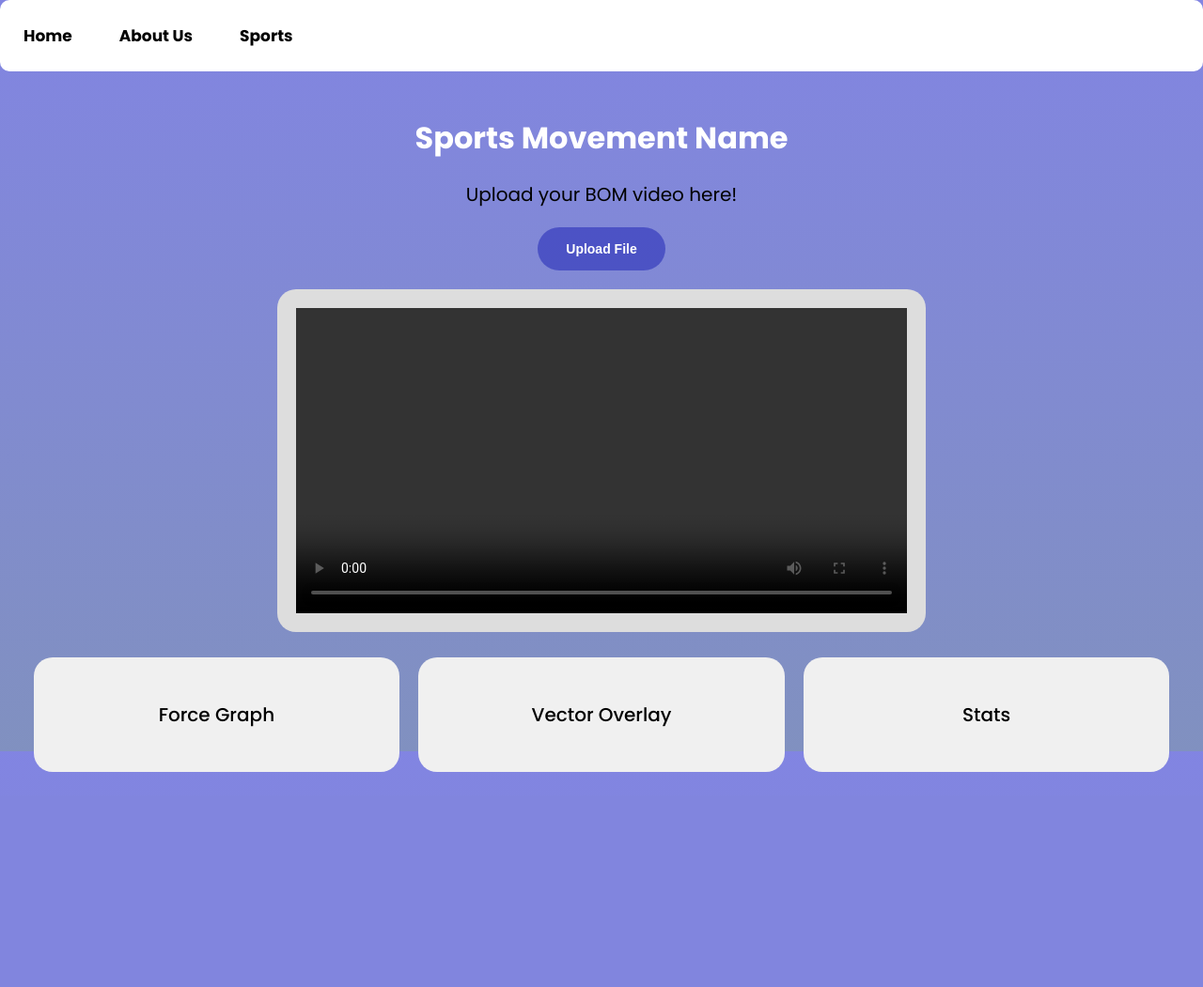
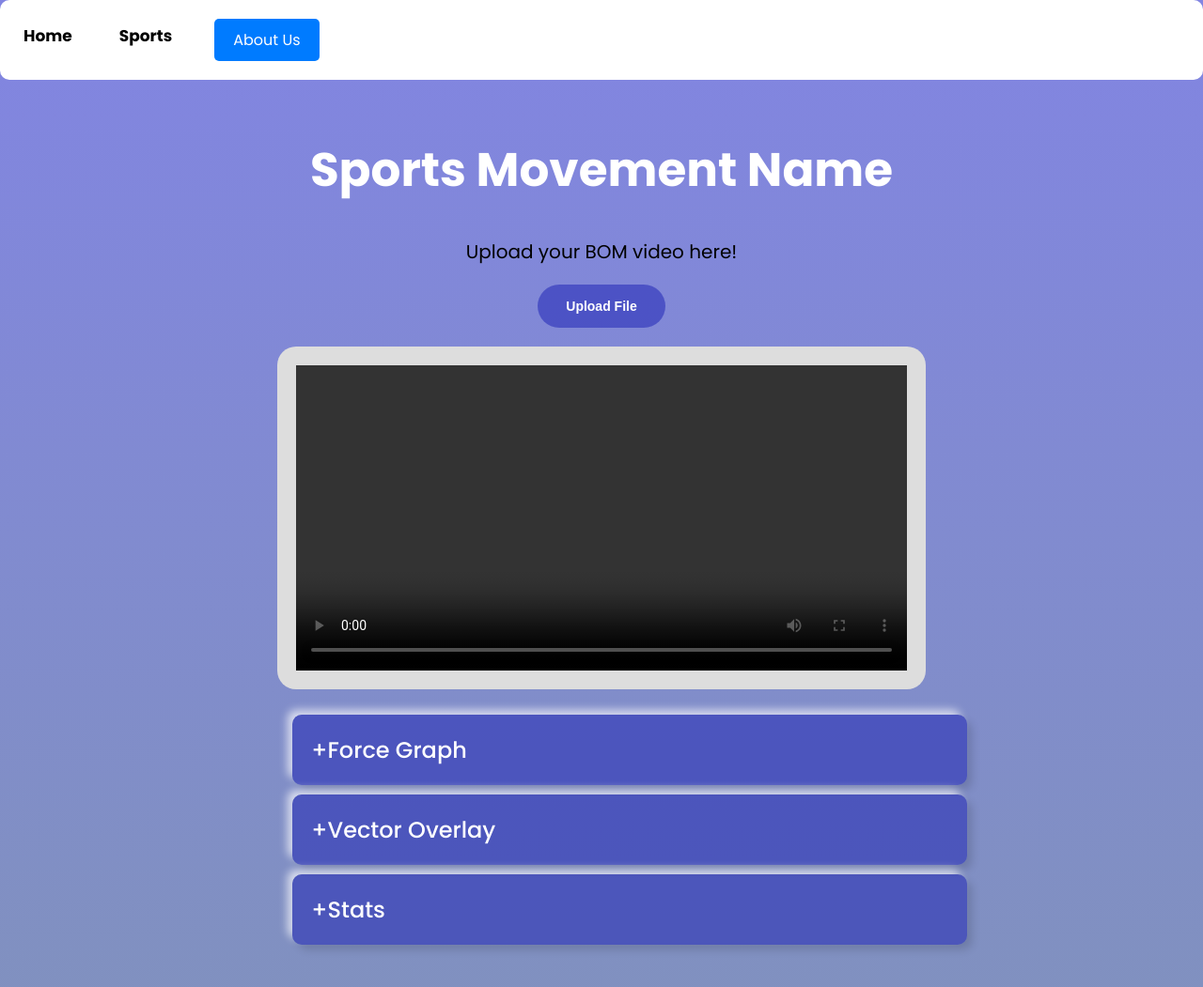
Before and after one commit to Westview-USC-Biomechanics-Collaboration/Prepare2Play-Learning-Experience, a Flask app: page /static/SportsTemplate.html in a window 1280 px wide. Shown: the whole page at 94% size. Before the commit the page ends 822 px from the top, so only its background shows below. Run offline with Flask 3, Linux system fonts and the light colour scheme.

Commit message:
updated sports page

```diff
--- a/static/SportsTemplate.html
+++ b/static/SportsTemplate.html
@@ -3,7 +3,7 @@
 <head>
     <meta charset="UTF-8">
     <meta name="viewport" content="width=device-width, initial-scale=1.0">
-    <link rel="stylesheet" href="/static/styleSportsTemplate.css">
+    <link rel="stylesheet" href="/static/styleindex.css">
 </head>
 <body>
     <div class="navbar">
@@ -11,9 +11,8 @@
           <div class="Home">
             <a href="/templates/index.html">Home</a>
           </div>
-          <div class="About-Us">
-            <a href="#">About Us</a>
-          </div>
+          <div class="About-Us" id="about-us-button">
+            About Us
           </div>
           <div class="dropdown">
             <button class="dropbtn">Sports
@@ -23,6 +22,7 @@
               <a href="/static/SportsTemplate.html">Sports Template</a>
               <a>Basketball</a>
               <a href="#">Tennis</a>
+            </div>
           </div>
         </div>
       </div>
@@ -51,16 +51,30 @@
         </video>
       </div>
     </div>
-    <div class="Results">
-      <div>
-        <p>Force Graph</p>
+    <div class="accordion">
+      <ul class="accordion-content">
+        <li>
+          <input type="radio" name="accordion" id="force-graph">
+          <label for="force-graph"><span>+</span>Force Graph</label>
+          <div class="content">
+            <p>Content for Force Graph...</p>
           </div>
-      <div>
-        <p>Vector Overlay</p>
+        </li>
+        <li>
+          <input type="radio" name="accordion" id="vector-overlay">
+          <label for="vector-overlay"><span>+</span> Vector Overlay</label>
+          <div class="content">
+            <p>Content for Vector Overlay...</p>
           </div>
-      <div>
-        <p>Stats</p>
+        </li>
+        <li>
+          <input type="radio" name="accordion" id="stats">
+          <label for="stats"><span>+</span> Stats</label>
+          <div class="content">
+            <p>Content for Stats...</p>
           </div>
+        </li>
+      </ul>
     </div>
 </div>
 
--- a/static/script.js
+++ b/static/script.js
@@ -125,3 +125,26 @@ function uploadAndProcessVideo(videoFile) {
 }
 
 window.onload = debugging;
+
+function toggleAccordion(element) {
+    const item = element.parentElement;
+    const content = item.querySelector('.accordion-content');
+
+    if (item.classList.contains('active')) {
+      item.classList.remove('active');
+      content.style.maxHeight = '0';
+    } else {
+      closeAllAccordions();
+      item.classList.add('active');
+      content.style.maxHeight = content.scrollHeight + 'px';
+    }
+  }
+
+  function closeAllAccordions() {
+    const items = document.querySelectorAll('.accordion-item');
+    items.forEach(item => {
+      item.classList.remove('active');
+      const content = item.querySelector('.accordion-content');
+      content.style.maxHeight = '0';
+    });
+  }
--- a/static/styleindex.css
+++ b/static/styleindex.css
@@ -202,6 +202,16 @@ h4 {
   border-radius: 10px;
   box-shadow: 6px 6px 10px -1px rgba(0,0,0,0.15), -6px -6px 10px -1px rgba(255,255,255,0.7);
 }
+.accordion-content > li {
+  background-color: rgba(25, 30, 180, 0.5);
+  color: white;
+  list-style: none;
+  width: 100%;
+  margin: 10px 0;
+  padding: 10px;
+  border-radius: 10px;
+  box-shadow: 6px 6px 10px -1px rgba(0,0,0,0.15), -6px -6px 10px -1px rgba(255,255,255,0.7);
+}
 
 .accordion li label {
   display: flex;
@@ -326,3 +336,58 @@ input[type="radio"] {
   text-decoration: none;
   cursor: pointer;
 }
+.MovementPage {
+  padding: 2vw;
+  align-items: center;
+  text-align: center;
+}
+
+.MovementPage > h1 {
+  color: white;
+}
+
+.FileUpload video {
+  background-color: #ddd;
+  padding: 20px;
+  border-radius: 20px;
+  align-content: center;
+  height: 325px;
+}
+
+.Results {
+  display: flex;
+  justify-content: space-between;
+  margin-top: 20px;
+  font-weight: 500;
+}
+
+.Results > div {
+flex: 1;
+margin: 0 10px;
+padding: 2vw;
+background-color: #f0f0f0;
+text-align: center;
+box-sizing: border-box;
+border-radius: 20px;
+}
+
+#uploadButton {
+background-color: rgba(25, 30, 180, 0.5);
+color: white;
+border: none;
+padding: 15px 30px;
+cursor: pointer;
+font-size: 14px;
+border-radius: 40px;
+font-weight: bold;
+transition: background-color 0.3s, color 0.3s;
+}
+
+.videoContaining {
+margin-top: 20px;
+}
+
+#uploadButton:hover {
+
+background-color: rgba(16, 20, 121, 0.5);
+}
```
Also changed, not shown: other parts of static/styleindex.css (+15 -15 lines). Lines whose indentation alone changed are shown as unchanged.
